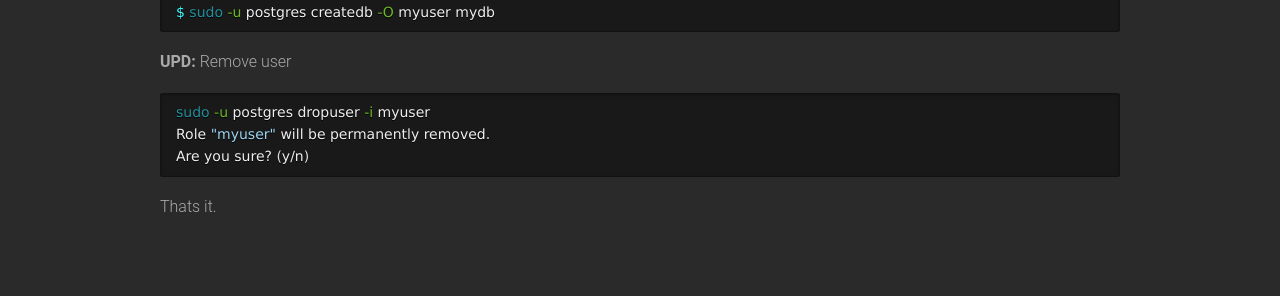
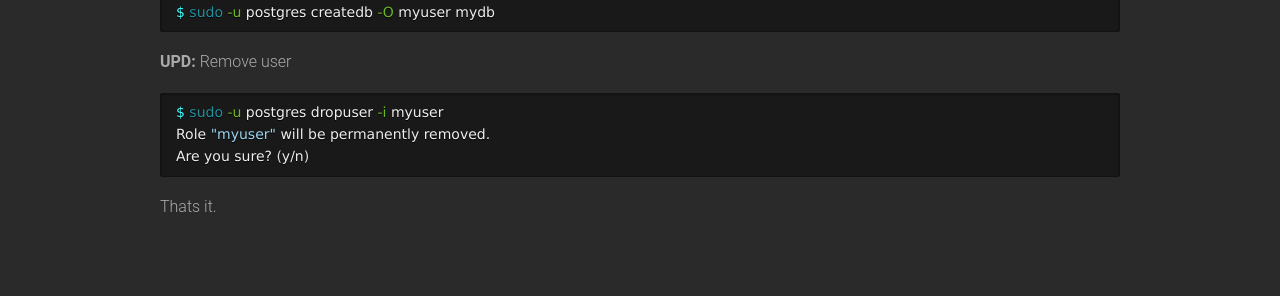
Before and after one commit to freekode/freekode.github.io, a Jekyll site: the page built from _posts/2015-04-07-postgresql-start.md, in a window 1280 px wide and 1043 px high. Shown: the part 452-748 px from the top of the window. Built offline with Jekyll 4.4.1, drawn with Linux system fonts in a browser that asks for light colours; comment, search, counter and statistics services are not loaded.

```diff
--- a/_posts/2015-04-07-postgresql-start.md
+++ b/_posts/2015-04-07-postgresql-start.md
@@ -17,7 +17,7 @@ $ sudo -u postgres createdb -O myuser mydb
 
 **UPD:** Remove user
 {% highlight sh %}
-sudo -u postgres dropuser -i myuser
+$ sudo -u postgres dropuser -i myuser
 Role "myuser" will be permanently removed.
 Are you sure? (y/n)
 {% endhighlight %}
```
